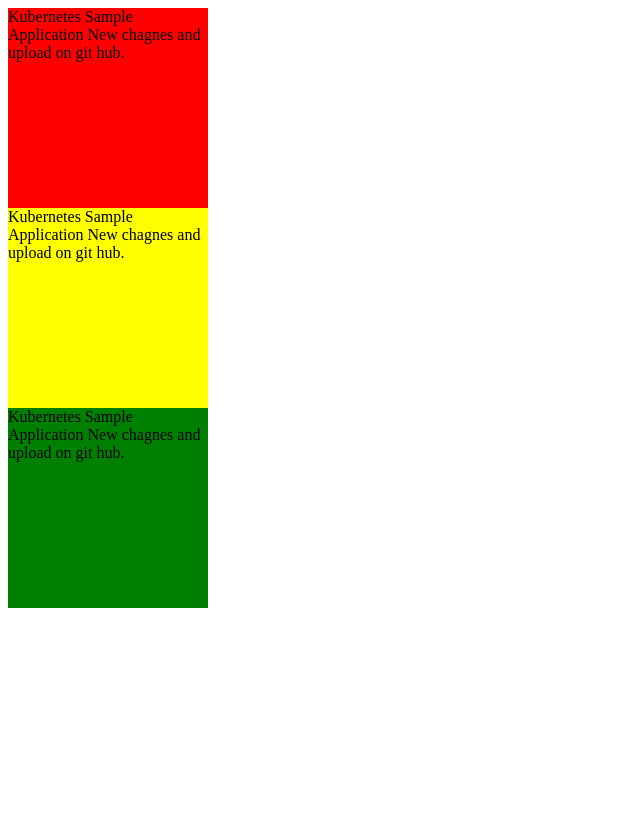
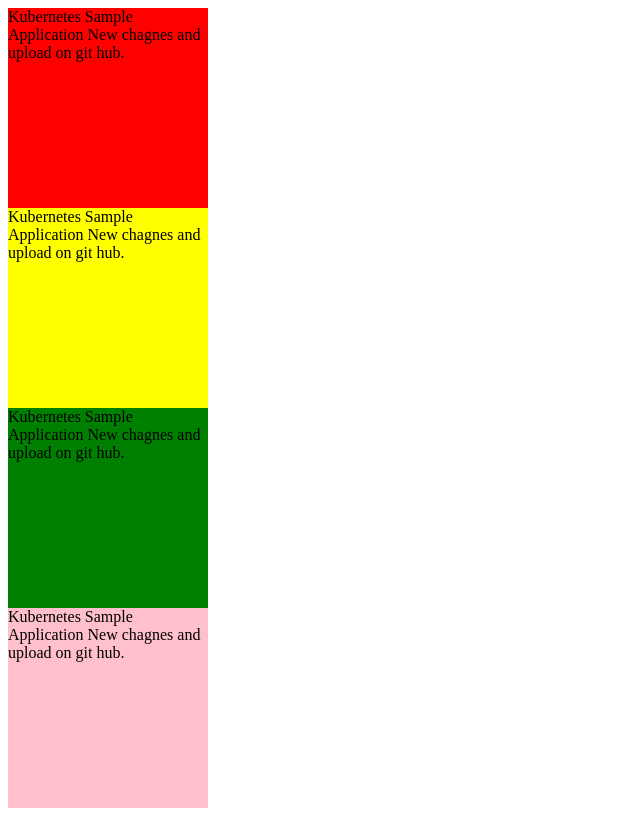
Before and after one commit to RajeshBoffincoders/digital-ocean-kubernetes-deploy, a plain HTML site: page index.html in a window 1280 px wide. Shown: the whole page, without its empty margins (0-640 px from the left). Drawn offline with Linux system fonts and the light colour scheme.

Commit message:
html changes 9-5

```diff
--- a/index.html
+++ b/index.html
@@ -13,6 +13,11 @@
   Kubernetes Sample Application
   New chagnes and upload on git hub.
 </div>
+<div style="height:200px;width:200px;background:pink">
+  Kubernetes Sample Application
+  New chagnes and upload on git hub.
+</div>
+
 
 
 
```
